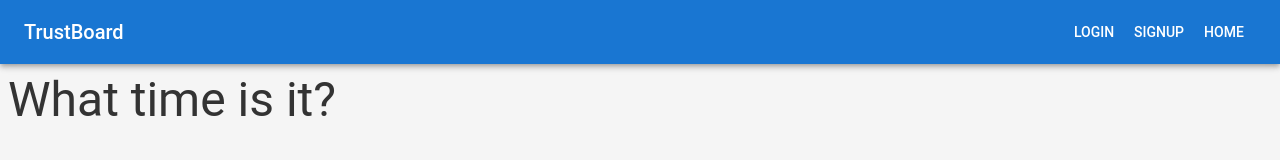
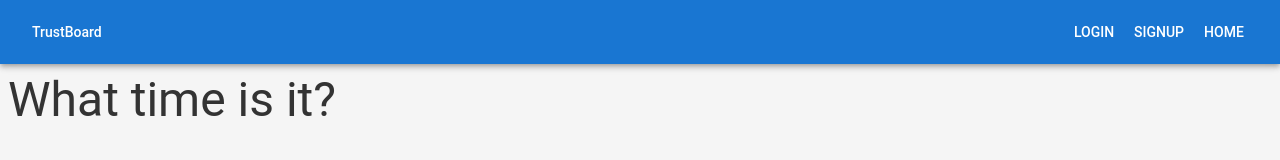
Before and after one commit to pwntato/undergroundbb, a React (Create React App) app in the folder frontend/: page / in a window 1280 px wide. Shown: the top 160 px of the page. Built offline with nearby package versions, Linux system fonts and the light colour scheme; no server answers.

Commit message:
make name a link

```diff
--- a/frontend/src/components/Header.js
+++ b/frontend/src/components/Header.js
@@ -7,7 +7,9 @@ const Header = () => {
     <AppBar position="static">
       <Toolbar>
         <Typography variant="h6" sx={{ flexGrow: 1 }}>
-          TrustBoard
+          <Button color="inherit" component={Link} to="/" sx={{ textTransform: 'none' }}>
+            TrustBoard
+          </Button>
         </Typography>
         <Button color="inherit" component={Link} to="/login">
           Login
```
